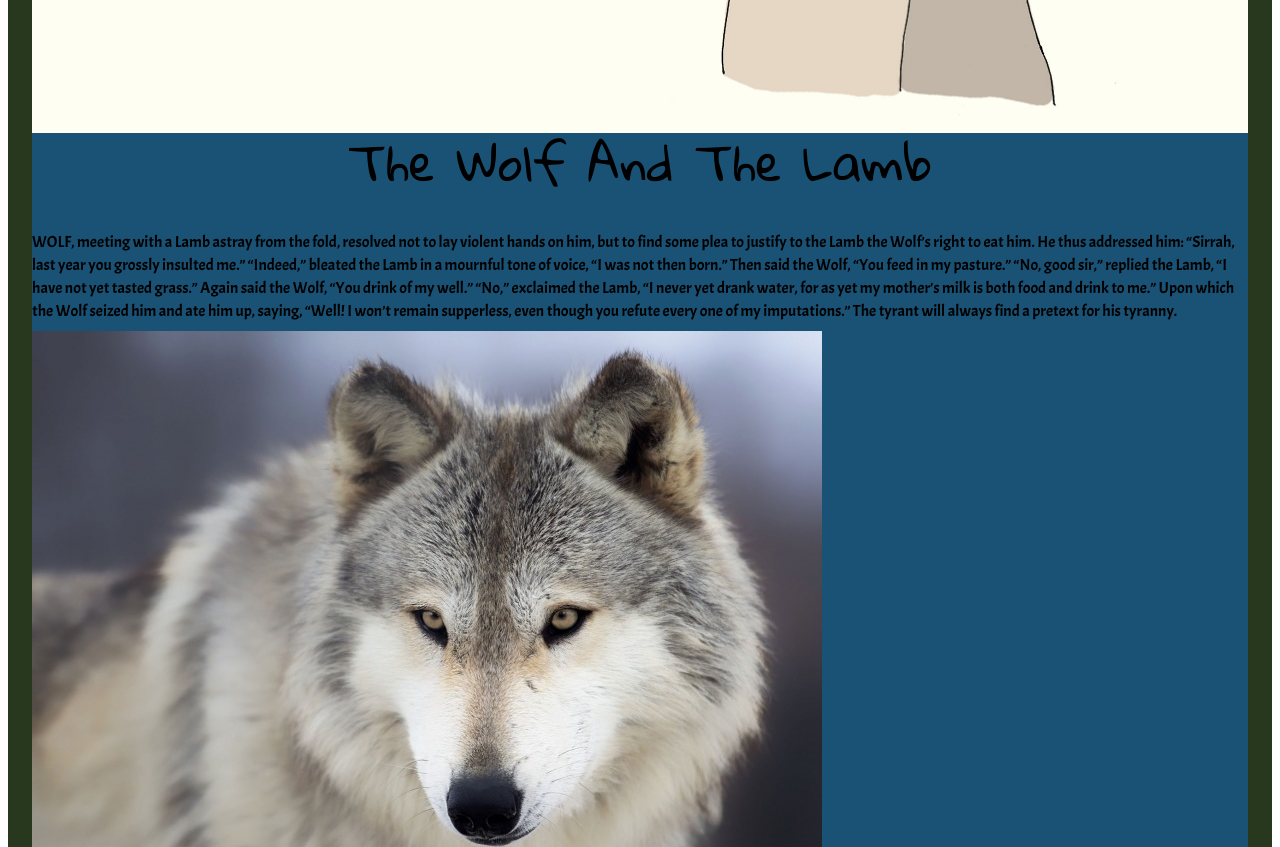
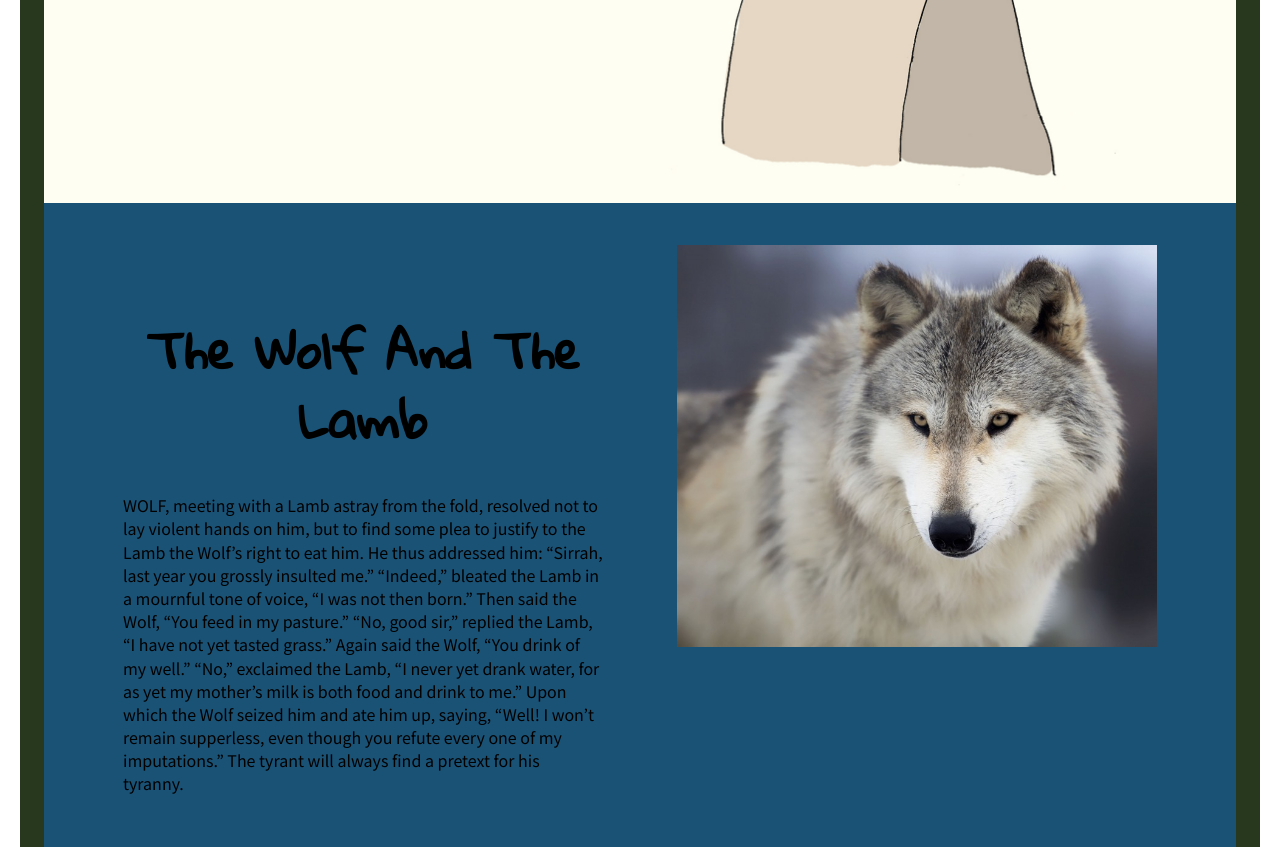
Before and after one commit to Capucineqmn/D3-projet1, a plain HTML site: page index.html in a window 1280 px wide. Shown: the part 780-1627 px from the top of the page. Drawn offline with Linux system fonts and the light colour scheme; a web font is replaced by a local one.

Commit message:
Esope
modif esope

```diff
--- a/css/master.css
+++ b/css/master.css
@@ -30,11 +30,40 @@ header a {
 }
 
 
-*/
 section {
+  display: flex;
+  justify-content: space-around;
+  flex-wrap: wrap;
   min-height: 90vh;
   padding: 42px;
 }
+
+.content {
+  flex-basis: 480px;
+}
+
+.illustration {
+  flex-basis: 480px;
+}
+
+.illustration img {
+  width: 100%;
+}
+
+
+body{margin-left: 20px}
+body {margin-right: 20px}
+
+h1 {margin-top: 70px}
+h1{margin-left: 20px}
+h1 {margin-right: 20px}
+h1 {color: rgb(100, 100, 100); }
+
+
+h2 {margin-top: 70px}
+h2{margin-left: 20px}
+h2 {margin-right: 20px}
+h2 {color: rgb(100, 100, 100); }
 
 .odd {
   background: rgb(26, 82, 118);
--- a/css/typo.css
+++ b/css/typo.css
@@ -24,20 +24,23 @@ p {
   margin-bottom: 1.3em;
 }
 
-#section01 h1 {
+#thewolfandthelamb h1 {
+  color: rgb(0, 0, 0);
   font-family: 'Gloria Hallelujah', cursive;
   font-size: 7em
-  margin: 1.414em 0 0.5em;
-  font-weight: inherit;
-  line-height: 1.2;
+  h1 {margin-top: 70px}
+  h1{margin-left: 20px}
+  h1 {margin-right: 20px}
+  h1 {color: rgb(100, 100, 100); }
 }
 
 #section01 p {
   font-family: 'Acme', sans-serif;
   margin: 1.414em 0 0.5em;
   font-size: 0,5em;
-  font-weight : inherit;
-  line-height: ;
+{margin-top: 70px}
+{margin-left: 20px}
+{margin-right: 20px}
 }
 
 
@@ -62,7 +65,10 @@ p {
   margin: 1.414em 0 0.5em;
   font-weight: inherit;
   line-height: 1.2;
-}
+  {margin-top: 70px}
+  {margin-left: 20px}
+  {margin-right: 20px}
+  }
 
 h4 {
   font-family: 'Pacifico', cursive;
--- a/index.html
+++ b/index.html
@@ -26,7 +26,7 @@
     <h2>Les petites fables</h2>
     </div>
 
-  <section id="section01" class="odd">
+  <section id="thewolfandthelamb" class="odd">
     <div class="content">
   <h1>The Wolf And The Lamb</h1>
   <p>WOLF, meeting with a Lamb astray from the fold, resolved not to lay
@@ -40,12 +40,14 @@ Lamb, “I never yet drank water, for as yet my mother’s milk is both food
 and drink to me.” Upon which the Wolf seized him and ate him up, saying,
 “Well! I won’t remain supperless, even though you refute every one of my
 imputations.” The tyrant will always find a pretext for his tyranny.</p>
-<img src="images/loup.jpg" alt="loup garou">
+</div>
+<div class="illustration">
+  <img src="images/loup.jpg" alt="loup garou">
 </div>
 </section>
 
 
-<section id="section02" class="even">
+<section id="thebatandthewassel" class="even">
   <div class="content">
 <h2>The Bat And The Weasels</h2>
 <p>
```
